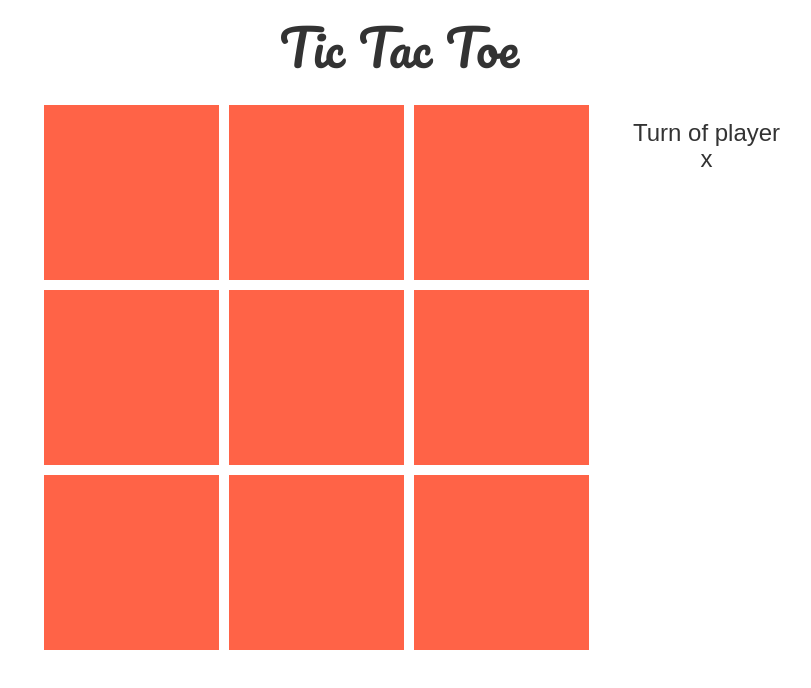
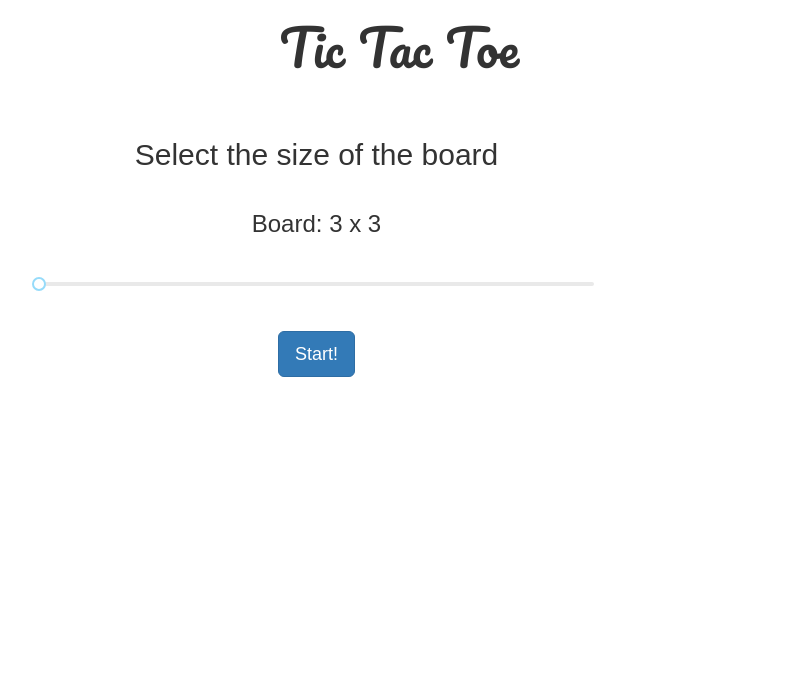
Before and after one commit to diedu89/tictactoe, a React (Create React App) app: page / in a window 1280 px wide. Shown: the top 688 px of the page, without its empty margins (241-1052 px from the left). Built offline with nearby package versions, Linux system fonts and the light colour scheme.

Commit message:
Can play with nxn board
Added react slider component
Now board size must be defined before game starts
Added reducer to manage configuration
Some fixes in check winner reducer

```diff
--- a/package.json
+++ b/package.json
@@ -4,6 +4,7 @@
   "private": true,
   "dependencies": {
     "deep-freeze": "^0.0.1",
+    "rc-slider": "^8.4.0",
     "react": "^16.1.1",
     "react-bootstrap": "^0.31.5",
     "react-dom": "^16.1.1",
--- a/src/App.css
+++ b/src/App.css
@@ -43,3 +43,14 @@
     float:left;
     padding-top:100%;
 }
+
+.config-box {
+  width: 100%;
+  padding-top: 5%;
+  background: 'blue';
+}
+
+.config-box h2, .config-box h3, .config-box .rc-slider, .config-box button {
+  margin-top: 10px;
+  margin-bottom: 10px;
+}
--- a/src/actions/index.jsx
+++ b/src/actions/index.jsx
@@ -35,3 +35,5 @@ export const playAgain = () => {
     });
   }
 }
+
+export const changeSize = (size) => ({type: "CHANGE_SIZE", size})
--- a/src/containers/board.jsx
+++ b/src/containers/board.jsx
@@ -2,12 +2,16 @@ import React from 'react'
 import { connect } from 'react-redux'
 
 import Cell from './cell';
+import Config from './config';
 
 const Board = props => {
-  const { board } = props;
+  const { board, configuring } = props;
   return (
     <div>
     {
+      (configuring) ?
+        <Config />
+      :
         board.map( (row, rowIndex) =>{
           return (
             <div className="flex-container" key={rowIndex}>
--- /dev/null
+++ b/src/containers/config.jsx
@@ -0,0 +1,50 @@
+import React from 'react'
+import { Component } from 'react'
+
+import Slider from 'rc-slider';
+import { Button } from 'react-bootstrap'
+
+import 'rc-slider/assets/index.css';
+
+import { connect } from 'react-redux'
+import { changeSize } from '../actions/index'
+
+class BoardConfig extends Component {
+
+  constructor(props){
+    super(props);
+    this.state = {size: props.size};
+  }
+
+  onChange(value){
+    this.setState({size: value});
+  }
+
+  render(){
+    const { size } = this.state
+    return (
+      <div className="config-box">
+        <h2>Select the size of the board</h2>
+        <br />
+        <h3>Board: {size} x {size} </h3>
+        <br />
+        <Slider min={3} max={10} defaultValue={this.props.size} onChange={this.onChange.bind(this)}/>
+        <br />
+        <Button bsStyle="primary" bsSize="large" onClick={() => this.props.change(size)}>Start!</Button>
+      </div>
+    );
+  }
+
+}
+
+const mapStateToProps = (state, ownProps) => {
+  return {
+    size: state.size
+  }
+}
+
+const mapDispatchToProps = {
+  change: changeSize
+}
+
+export default connect(mapStateToProps, mapDispatchToProps)(BoardConfig);
--- a/src/containers/info.jsx
+++ b/src/containers/info.jsx
@@ -15,6 +15,8 @@ class GameInfo extends Component{
 	}
 
 	render(){
+		if (this.props.configuring) return null;
+
 		const { winner, player, playAgain } = this.props;
 		if(!winner)
 			return (<h3>Turn of player {player}</h3>);
@@ -31,7 +33,7 @@ class GameInfo extends Component{
 }
 
 const mapStateToProps = (state, ownProps) => {
-	return {player: state.currentPlayer, winner: state.winner}
+	return {player: state.currentPlayer, winner: state.winner, configuring: state.configuring}
 }
 
 const mapDispatchToProps = { playAgain }
--- /dev/null
+++ b/src/reducers/configuring.js
@@ -0,0 +1,10 @@
+export default (state = true, action) => {
+  switch (action.type) {
+    case 'CONFIGURE':
+    	return true;
+    case 'CHANGE_SIZE':
+      return false;
+    default:
+      return state;
+  }
+}
--- a/src/reducers/index.js
+++ b/src/reducers/index.js
@@ -5,8 +5,9 @@ import winner from "./winner";
 import player from "./player";
 import turn from "./turn";
 import size from "./size";
+import configuring from "./configuring";
 
 export default combineReducers({
-	board, winner, turn, size,
+	board, winner, turn, size, configuring,
 	currentPlayer: player
 });
--- a/src/reducers/size.js
+++ b/src/reducers/size.js
@@ -1,7 +1,7 @@
 export default (state = 3, action) => {
   switch (action.type) {
     case 'RESET':
-    	return 3;
+    	return state;
     case 'CHANGE_SIZE':
       return action.size;
     default:
--- a/src/reducers/winner.js
+++ b/src/reducers/winner.js
@@ -4,18 +4,20 @@ export default (state = null, action) => {
       const { board, turn, size, lastMove } = action;
       const { row, col } = lastMove;
       var noWinnerResult = null;
+      var player = board[row][col];
 
       //if it's the last turn should return a draw
-      if(turn >= Math.ceil((size * size)/2))
-        noWinnerResult = {
-          player: 'none',
-          winType: 'none'
-        };
+      if(turn >= Math.ceil((size * size)/2)){
+        if((size % 2 === 1) || (size % 2 === 0 && player === '0'))
+          noWinnerResult = {
+            player: 'none',
+            winType: 'none'
+          };
+      }
 
       if(turn < size)
         return state;
 
-      var player = board[row][col];
       var winner = player;
       var i = 0;
 
```
Also changed, not shown: 1 other file (tests, documents, lock files or other folders). Lines whose indentation alone changed are shown as unchanged.
